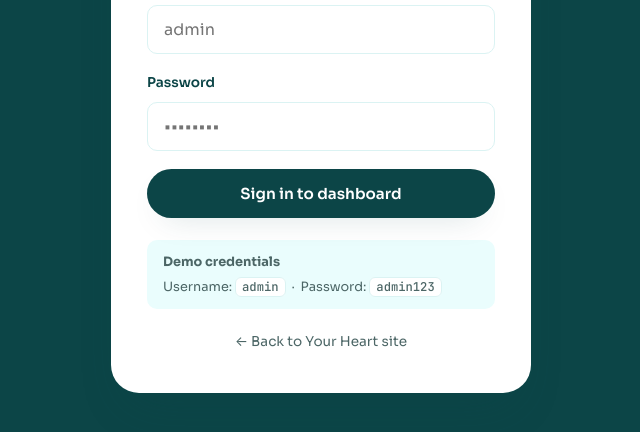
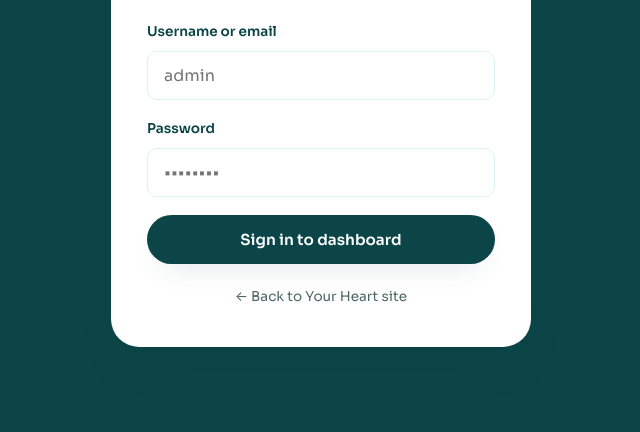
Before and after one commit to gulshantahzeeba-57/Your-Heart-Cardiac-Clinic-Website, a plain HTML site: page admin-login.html in a window 1280 px wide. Shown: the part 282-714 px from the top of the page, without its empty margins (319-959 px from the left). Drawn offline with Linux system fonts and the light colour scheme.

Commit message:
Update admin-login.html

```diff
--- a/admin-login.html
+++ b/admin-login.html
@@ -33,11 +33,6 @@
       <button type="submit" class="btn btn-primary btn-block">Sign in to dashboard</button>
     </form>
 
-    <div class="admin-login-hint">
-      <b>Demo credentials</b>
-      <span>Username: <code>admin</code> &nbsp;·&nbsp; Password: <code>admin123</code></span>
-    </div>
-
     <a href="index.html" class="admin-login-back">← Back to Your Heart site</a>
   </div>
 </main>
```
